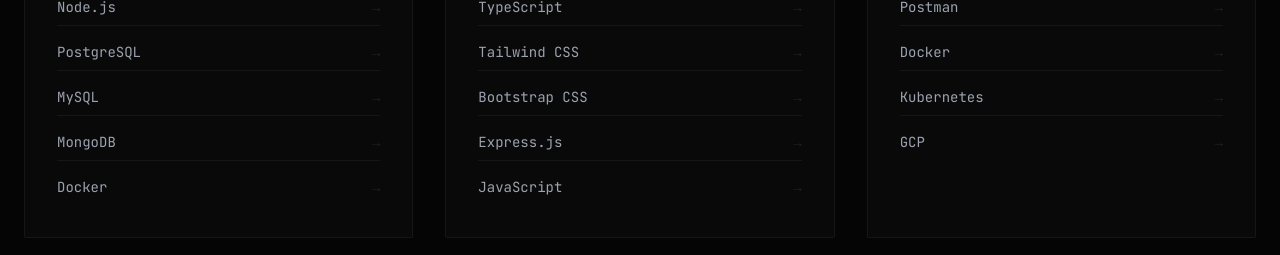
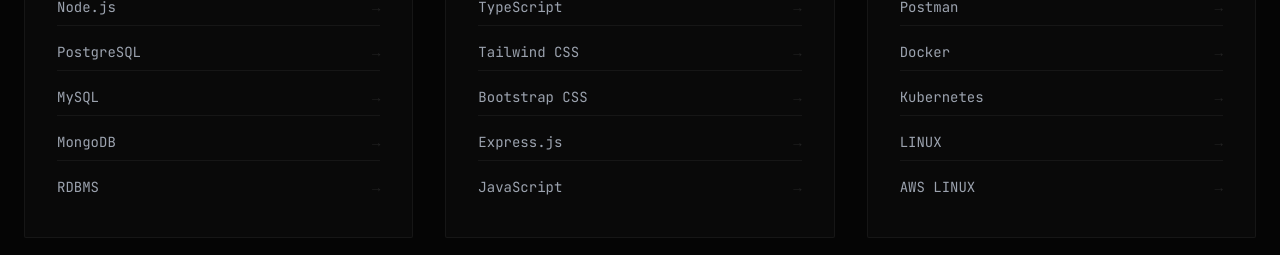
Before and after one commit to BadakalaYashwanth/portfolio, a React (Vite) app: page / in a window 1280 px wide. Shown: the part 6120-6375 px from the top of the page. Built offline with nearby package versions, Linux system fonts and the light colour scheme.

Commit message:
Update Skills.jsx

```diff
--- a/src/components/sections/Skills.jsx
+++ b/src/components/sections/Skills.jsx
@@ -3,7 +3,7 @@
 const skills = [
     {
         category: "",
-        items: ["Python", "Java", "Node.js", "PostgreSQL", "MySQL", "MongoDB", "Docker"],
+        items: ["Python", "Java", "Node.js", "PostgreSQL", "MySQL", "MongoDB", "RDBMS"],
     },
     {
         category: "  ",
@@ -11,7 +11,7 @@
     },
     {
         category: "   ",
-        items: ["Git", "GitHub Actions", "Postman", "Docker", "Kubernetes", "GCP"],
+        items: ["Git", "GitHub Actions", "Postman", "Docker", "Kubernetes", "LINUX", "AWS LINUX"],
     },
 ];
 
```
